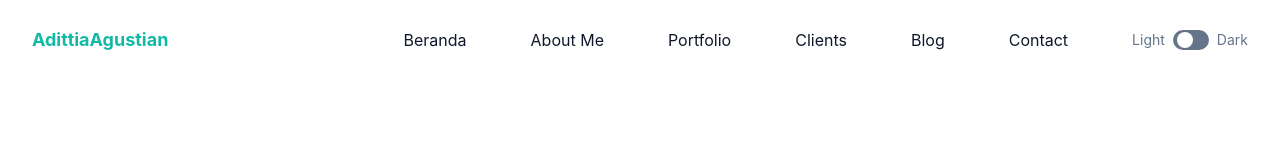
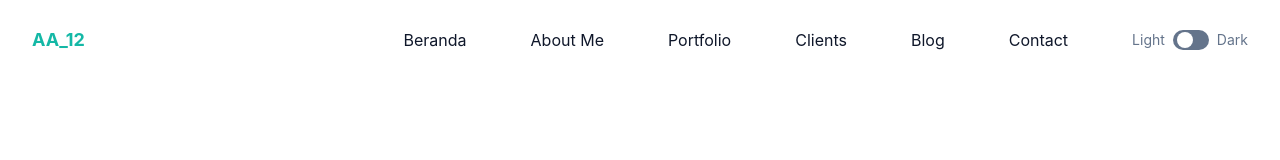
Before and after one commit to adittia12/my-portfolio, a website with bundled scripts: page index.html in a window 1280 px wide. Shown: the top 160 px of the page. Built offline with nearby package versions, Linux system fonts and the light colour scheme.

Commit message:
update view fiks

```diff
--- a/index.html
+++ b/index.html
@@ -21,7 +21,7 @@
         <div class="container">
             <div class="relative flex items-center justify-between">
                 <div class="px-4">
-                    <a href="#home" class="block py-6 text-lg font-bold text-primary">AdittiaAgustian</a>
+                    <a href="#home" class="block py-6 text-lg font-bold text-primary">AA_12</a>
                 </div>
                 <div class="flex items-center px-4">
                     <button id="hamburger" name="hamburger" type="button" class="absolute block right-4 lg:hidden">
```
